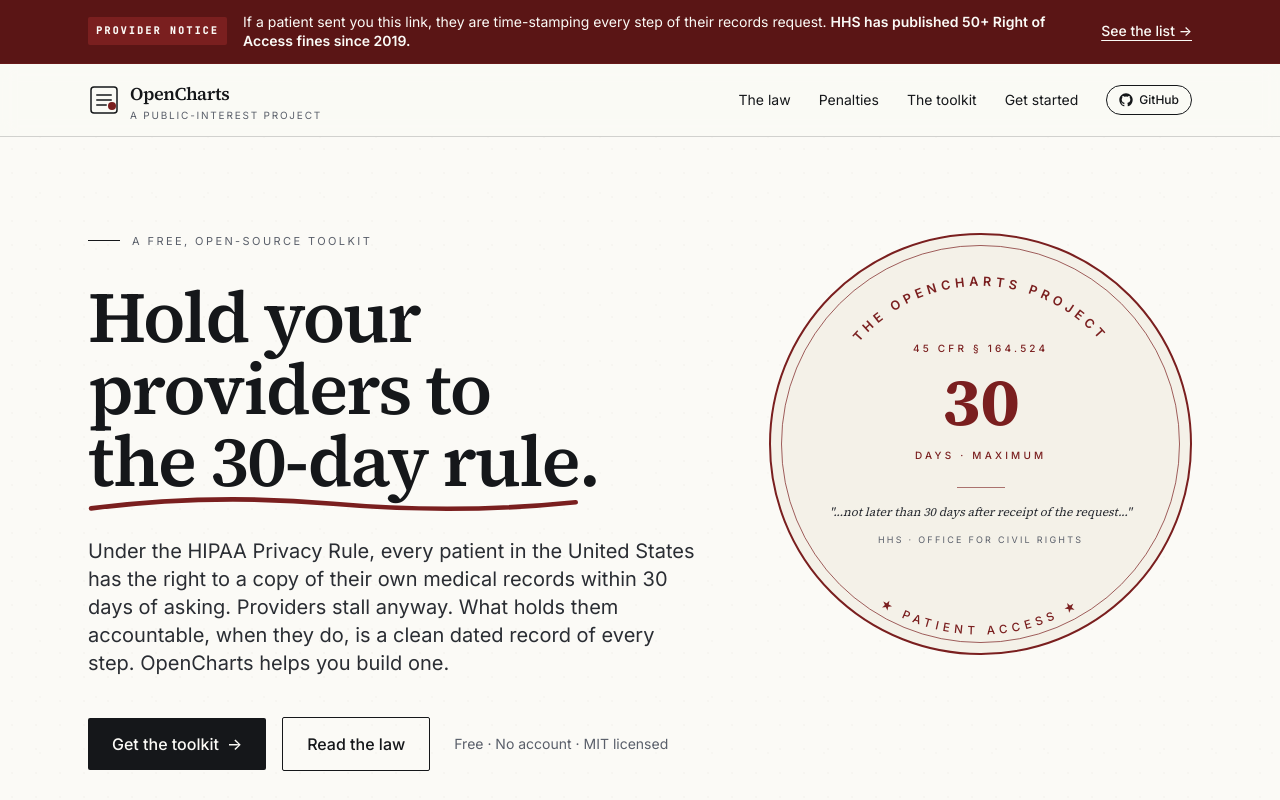
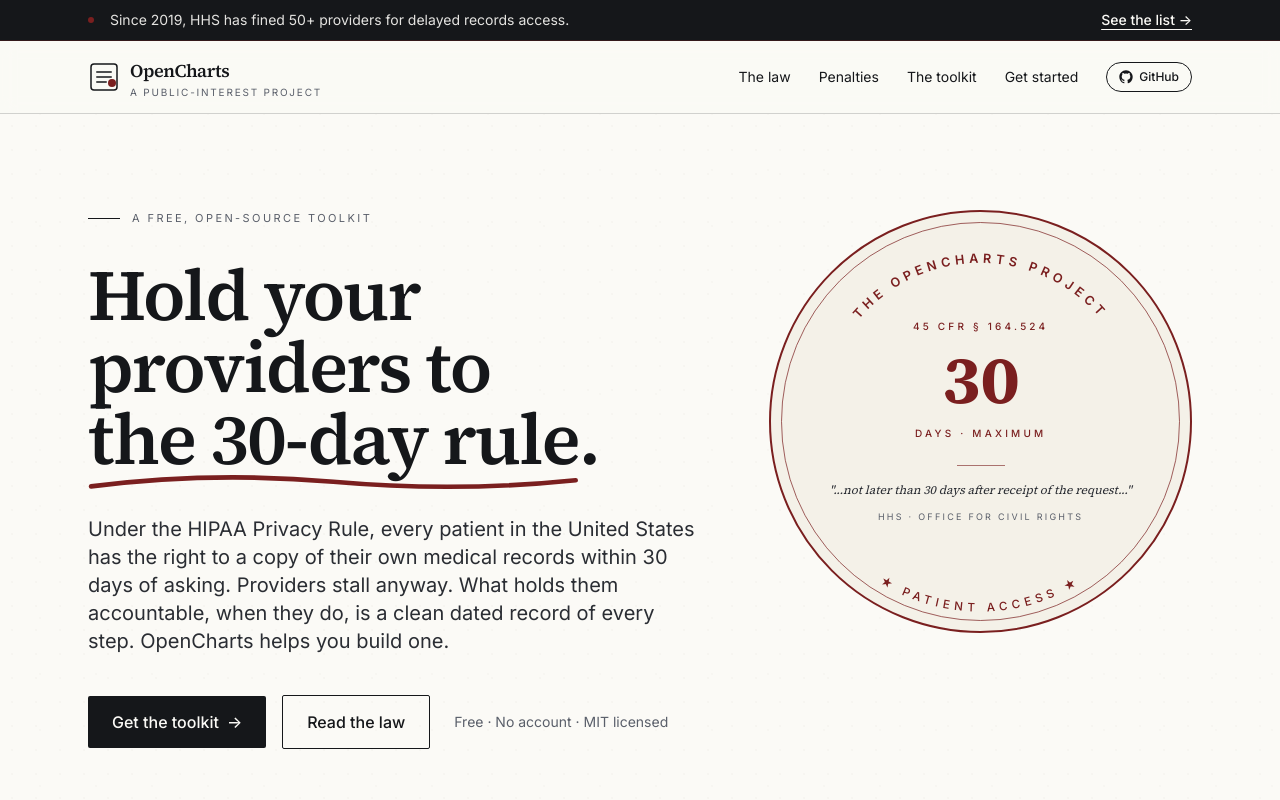
Before and after one commit to afterimagelabs/opencharts, a React (Vite) app: page / in a window 1280 px wide. Shown: the top 800 px of the page. Built offline with nearby package versions, Linux system fonts and the light colour scheme.

Commit message:
ProviderAlert: drop the PROVIDER NOTICE stamp framing
Quieter ticker reads as a real news strip rather than a styled-up
legal LARP. Let the number do the work: 'Since 2019, HHS has fined
50+ providers for delayed records access. See the list →'.

```diff
--- a/src/components/ProviderAlert.tsx
+++ b/src/components/ProviderAlert.tsx
@@ -2,18 +2,12 @@
   return (
     <a
       href="#penalties"
-      className="block bg-ink text-paper border-b border-seal/40 hover:bg-seal-deep transition-colors group"
+      className="block bg-ink text-paper border-b border-seal/30 hover:bg-seal-deep transition-colors group"
     >
-      <div className="mx-auto max-w-6xl px-6 py-3 flex items-center gap-4 text-sm">
-        <span className="font-mono text-[10px] uppercase tracking-[0.22em] bg-seal text-paper px-2 py-1 rounded-sm whitespace-nowrap font-semibold">
-          Provider Notice
-        </span>
-        <span className="flex-1 leading-snug">
-          If a patient sent you this link, they are time-stamping every step of their records
-          request.{' '}
-          <span className="font-semibold">
-            HHS has published 50+ Right of Access fines since 2019.
-          </span>
+      <div className="mx-auto max-w-6xl px-6 py-2.5 flex items-center gap-4 text-sm">
+        <span className="inline-block w-1.5 h-1.5 rounded-full bg-seal shrink-0" aria-hidden />
+        <span className="flex-1 leading-snug text-paper/90">
+          Since 2019, HHS has fined 50+ providers for delayed records access.
         </span>
         <span className="font-medium whitespace-nowrap text-paper group-hover:underline underline-offset-4">
           See the list →
```
